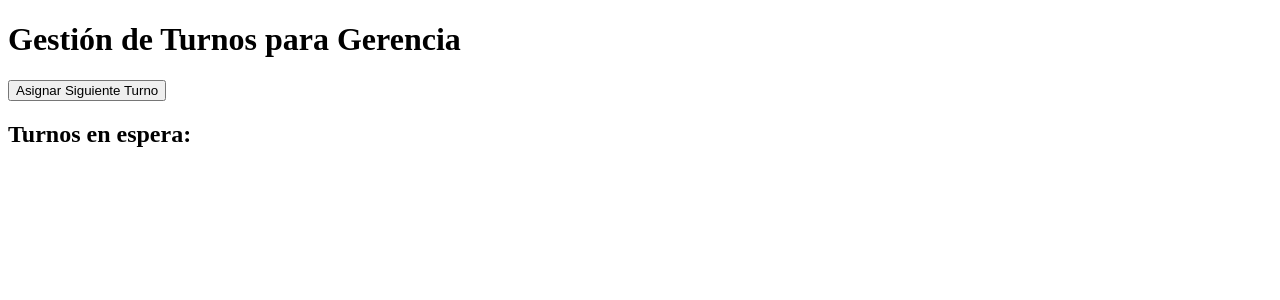
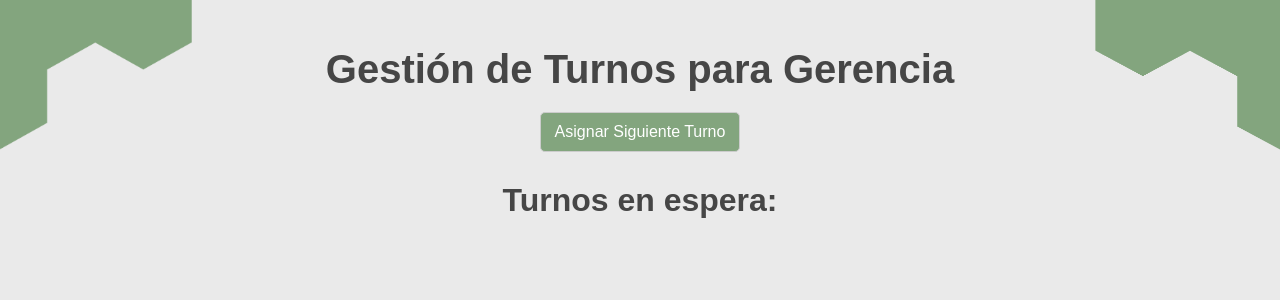
Before and after one commit to andreschacua/turnosBanco2, a Django app: page /gerencia/ in a window 1280 px wide. Shown: the top 300 px of the page. Run offline with Django 3.2, Linux system fonts and the light colour scheme; data that the repository does not hold is empty.

Commit message:
estilos aplicados a las principales paginas

```diff
--- /dev/null
+++ b/inicio_usuarios/static/css/admin.css
@@ -0,0 +1,83 @@
+body {
+    background-color: #EAEAEA;
+    margin: 0;
+    padding: 20px;
+    font-family: Arial, Helvetica, sans-serif;
+}
+
+h1 {
+    font-size: 2.5em;
+    color: #464646;
+    text-align: center;
+    margin-bottom: 20px;
+}
+
+form {
+    display: flex;
+    flex-direction: column;
+    align-items: center;
+    margin-bottom: 20px;
+}
+
+label {
+    font-size: 1.2em;
+    margin-bottom: 10px;
+}
+
+select, button {
+    font-size: 1em;
+    padding: 10px;
+    margin-bottom: 10px;
+    width: 200px;
+    border-radius: 5px;
+    border: 1px solid #ccc;
+}
+
+button {
+    background-color: #83A57E;
+    color: white;
+    cursor: pointer;
+    transition: background-color 0.3s;
+}
+
+button:hover {
+    background-color: #6d8a63;
+}
+
+h2 {
+    font-size: 2em;
+    color: #464646;
+    text-align: center;
+    margin-top: 20px;
+}
+
+ul {
+    list-style-type: none;
+    padding: 0;
+    text-align: center;
+}
+
+li {
+    font-size: 1.2em;
+    background-color: #ffffff;
+    margin: 10px auto;
+    padding: 10px;
+    width: 30%;
+    border-radius: 5px;
+    border: 1px solid #ccc;
+}
+
+/* Imágenes de los rombos */
+.rombos2 {
+    position: absolute;
+    top: 0;
+    right: 0;
+    width: 15%;
+}
+
+.rombos5 {
+    position: absolute;
+    top: 0;
+    left: 0;
+    width: 15%;
+}
--- a/inicio_usuarios/templates/atencion_usuario.html
+++ b/inicio_usuarios/templates/atencion_usuario.html
@@ -2,6 +2,8 @@
 <html>
 <head>
     <title>Turnos para Atención al Usuario</title>
+    {% load static %}
+    <link rel="stylesheet" href="{% static 'css/admin.css' %}">
 </head>
 <body>
     <h1>Gestión de Turnos para Atención al Usuario</h1>
@@ -25,5 +27,8 @@
             <li>{{ turno.turno }} - {{ turno.cedula }}</li>
         {% endfor %}
     </ul>
+
+    <img src="{% static 'images/rombos2.png' %}" alt="Figura" class="rombos2">
+    <img src="{% static 'images/rombos5.png' %}" alt="Figura" class="rombos5">
 </body>
 </html>
--- a/inicio_usuarios/templates/gerencia.html
+++ b/inicio_usuarios/templates/gerencia.html
@@ -2,6 +2,8 @@
 <html>
 <head>
     <title>Turnos para Gerencia</title>
+    {% load static %}
+    <link rel="stylesheet" href="{% static 'css/admin.css' %}">
 </head>
 <body>
     <h1>Gestión de Turnos para Gerencia</h1>
@@ -17,5 +19,8 @@
             <li>{{ turno.turno }} - {{ turno.cedula }}</li>
         {% endfor %}
     </ul>
+
+    <img src="{% static 'images/rombos2.png' %}" alt="Figura" class="rombos2">
+    <img src="{% static 'images/rombos5.png' %}" alt="Figura" class="rombos5">
 </body>
 </html>
```
Also changed, not shown: inicio_usuarios/templates/cajero.html (+2 -5 lines), inicio_usuarios/static/images/rombos5.png (added).
